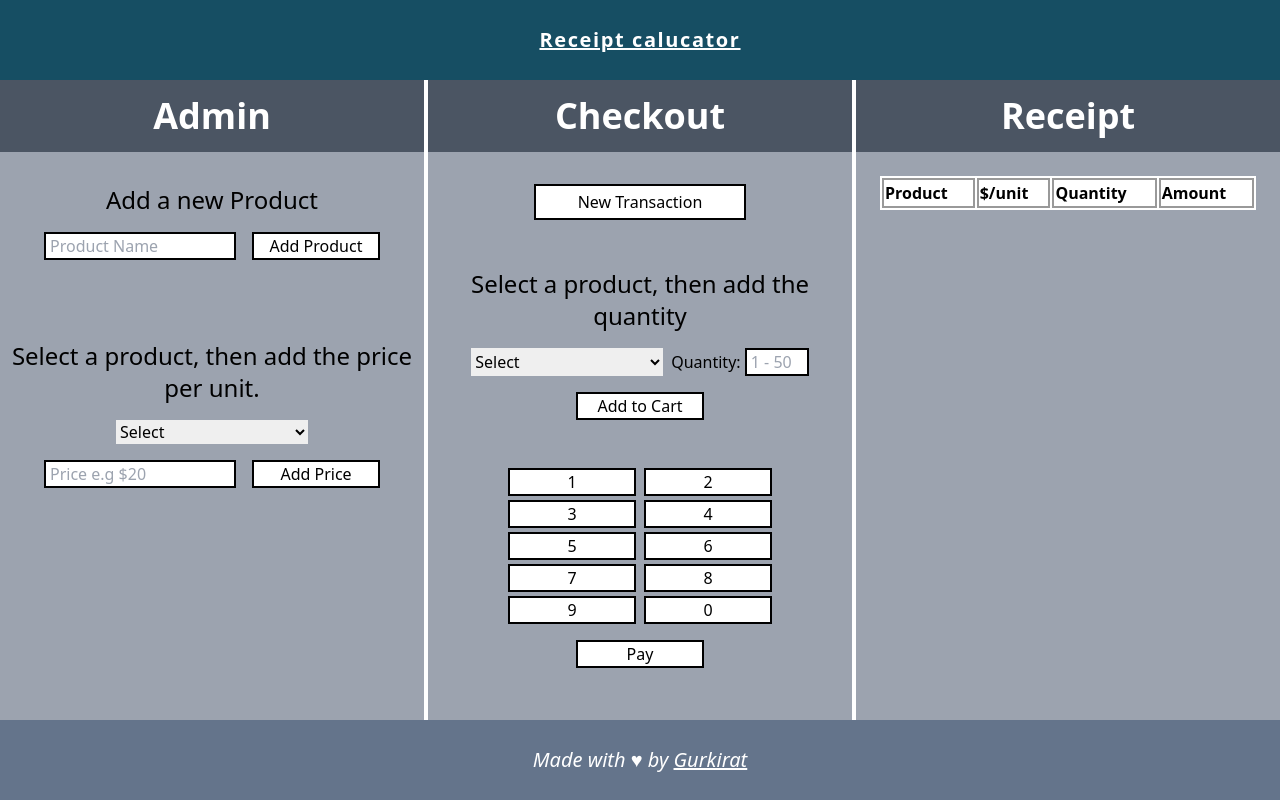
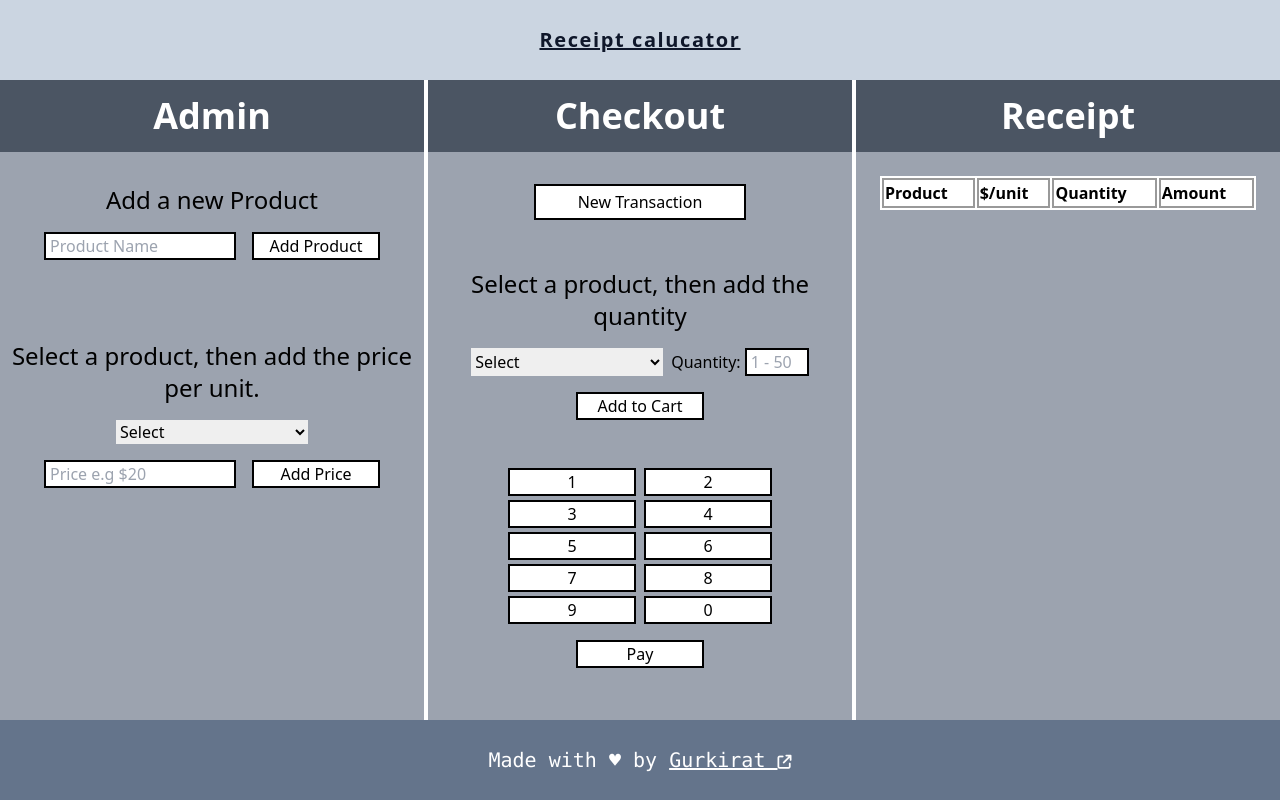
Before and after one commit to gurkiratz/receipt-calculator, a website: page index.html in a window 1280 px wide. Drawn offline with nearby package versions, Linux system fonts and the light colour scheme.

Commit message:
Add icons to title and footer

```diff
--- a/index.html
+++ b/index.html
@@ -4,18 +4,23 @@
     <meta charset="UTF-8" />
     <meta http-equiv="X-UA-Compatible" content="IE=edge" />
     <meta name="viewport" content="width=device-width, initial-scale=1.0" />
-    <title>Document</title>
+    <title>Receipt Calculator App</title>
     <link href="/dist/output.css" rel="stylesheet" />
     <link rel="stylesheet" href="./styles.css" />
+    <link rel="icon" href="./assets/title icon.png" type="image/x-icon" />
+    <script
+      src="https://kit.fontawesome.com/1989fe51dd.js"
+      crossorigin="anonymous"
+    ></script>
     <script src="https://cdn.tailwindcss.com"></script>
   </head>
   <body>
     <div class="main-container w-full h-screen">
       <div class="grid grid-cols-3 gap-x-1 h-full">
         <div
-          class="w-full bg-cyan-900 col-span-3 flex items-center justify-center tracking-widest"
+          class="w-full bg-slate-300 col-span-3 flex items-center justify-center tracking-widest"
         >
-          <p class="underline text-center text-white text-xl font-bold">
+          <p class="underline text-center text-slate-900 text-xl font-bold">
             Receipt calucator
           </p>
         </div>
@@ -172,16 +177,16 @@
         <div
           class="w-full bg-slate-500 col-span-3 flex items-center justify-center"
         >
-          <p class="text-center text-xl text-white">
-            <em>
-              Made with ♥ by
-              <a
-                href="https://github.com/gurkiratz/01-Receipt-Calculator-App"
-                class="underline"
-              >
-                Gurkirat</a
-              ></em
+          <p class="text-center text-xl text-white font-mono">
+            Made with ♥ by
+            <a
+              href="https://github.com/gurkiratz/01-Receipt-Calculator-App"
+              target="_blank"
+              class="underline"
             >
+              Gurkirat
+              <i class="text-sm fa-solid fa-arrow-up-right-from-square"></i>
+            </a>
           </p>
         </div>
       </div>
```
Also changed, not shown: assets/new tab arrow.png (added), assets/title icon.png (added).
